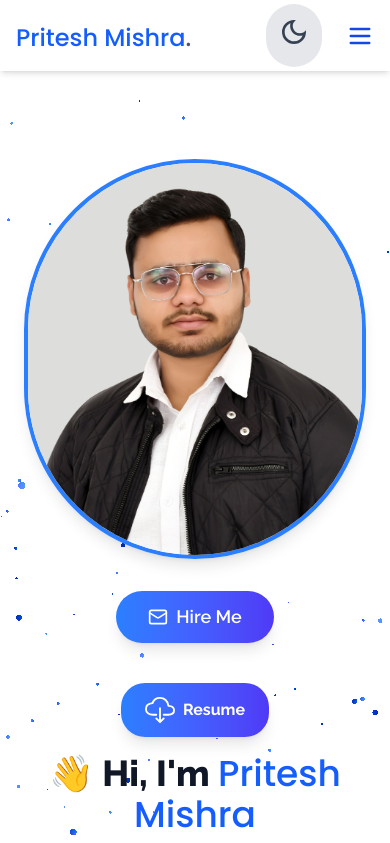
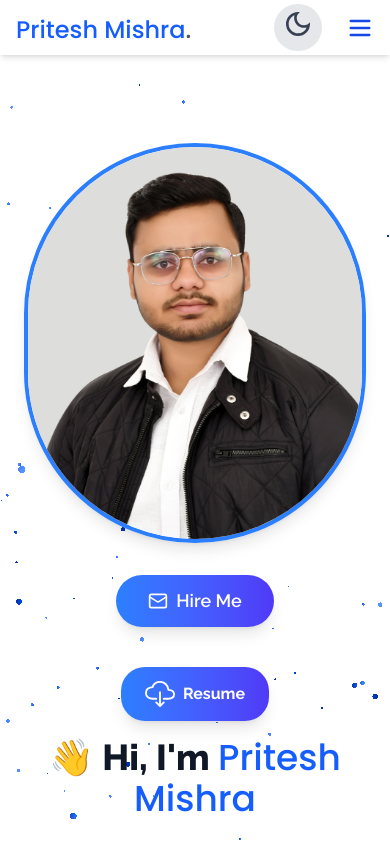
Before and after one commit to impriteshmishra/My_Portfolio, a Next.js app: page / in a window 390 px wide. Shown: the top 843 px of the page. Built offline with nearby package versions, Linux system fonts and the light colour scheme; a web font is replaced by a local one.

Commit message:
enhance ui

```diff
--- a/src/components/Navbar.jsx
+++ b/src/components/Navbar.jsx
@@ -64,7 +64,7 @@ function Navbar() {
 
         {/* Mobile Menu Button */}
         <div className="flex items-center gap-6 md:hidden">
-          <div className="bg-gray-200 dark:bg-gray-800 hover:bg-gray-300 dark:hover:bg-gray-600 rounded-full cursor-pointer  px-3 py-3 block md:hidden">
+          <div className="bg-gray-200 dark:bg-gray-800 hover:bg-gray-300 dark:hover:bg-gray-600 rounded-full cursor-pointer px-2 md:px-3 py-1 md:py-3 block md:hidden">
             <ThemeToggle />
           </div>
           <button
```
